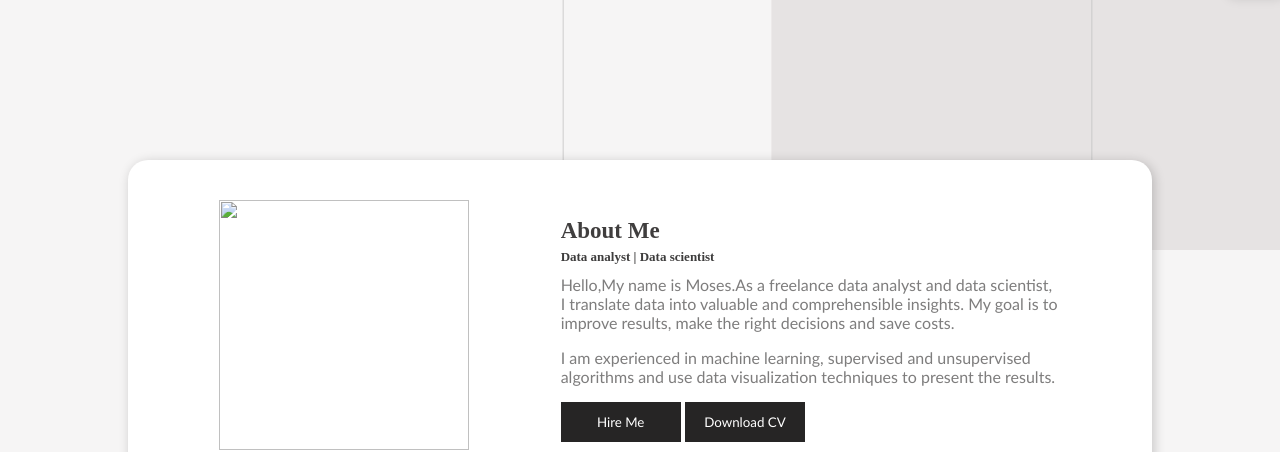
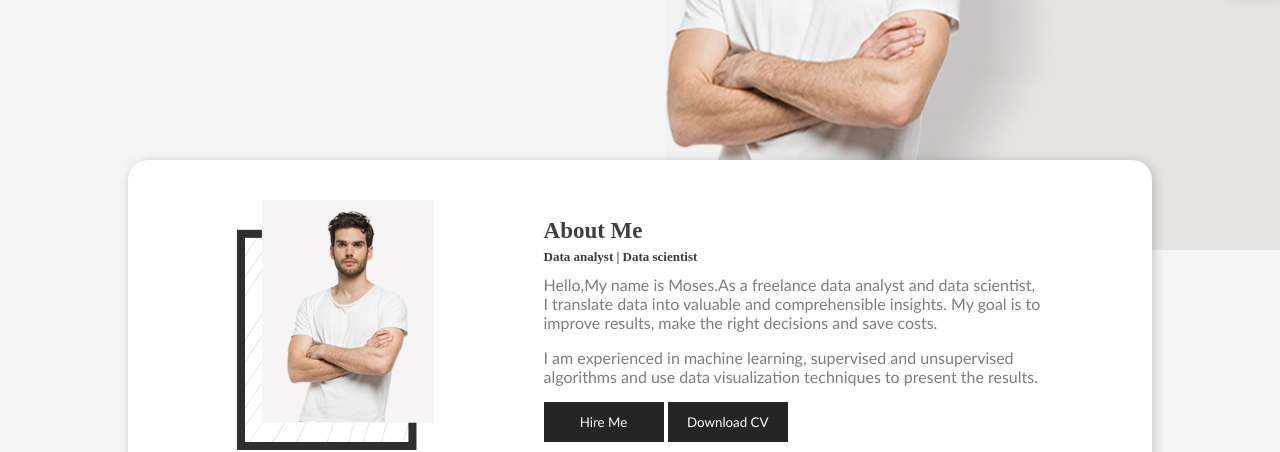
Before and after one commit to mosesantony20/Portfolio, a plain HTML site: page index.html in a window 1280 px wide. Shown: the part 510-962 px from the top of the page. Drawn offline with Linux system fonts and the light colour scheme; files whose address does not match are found by name.

Commit message:
Update index.html

```diff
--- a/index.html
+++ b/index.html
@@ -53,10 +53,10 @@
 </div>
 
 <!--model---------------------->
-<img alt="model" class="model" src="images/model.png">
+<img alt="model" class="model" src="model.png">
 <div class="about-container">
 	<!--img-->
-		<img src="images/about-img.png"/>
+		<img src="about-img.png"/>
 	<!--about-me-text-->
 		<div class="about-text">
 			<p>About Me</p>
```
